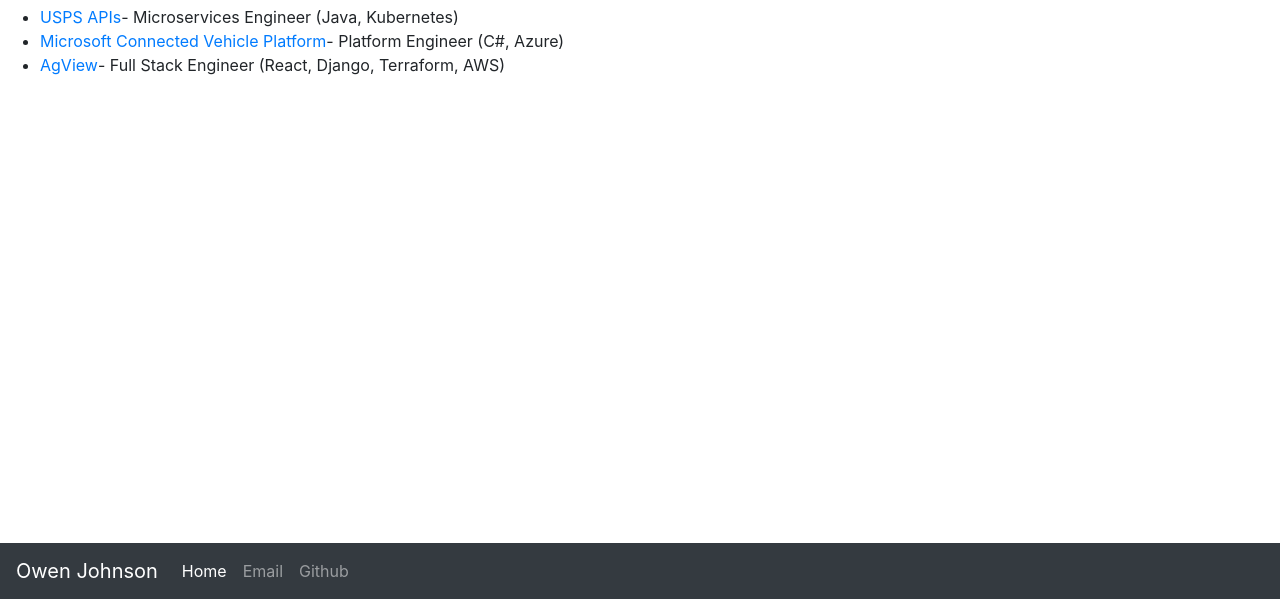
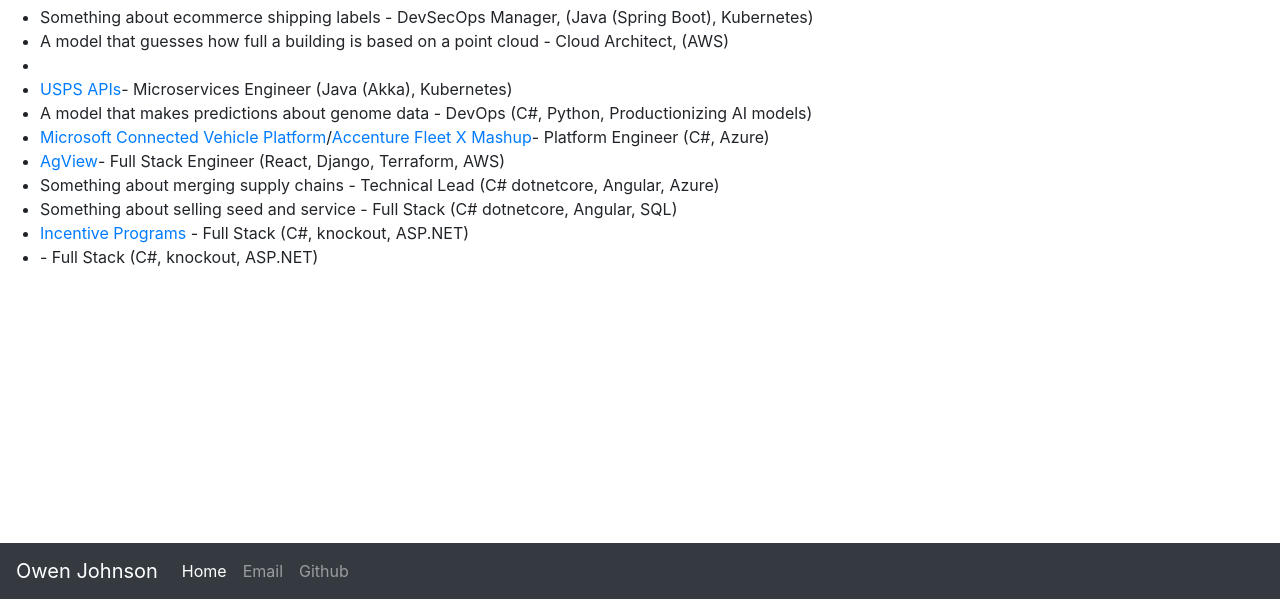
Before and after one commit to owen2/personal-site, a plain HTML site: page index.html in a window 1280 px wide. Shown: the part 201-800 px from the top of the page. Drawn offline with nearby package versions, Linux system fonts and the light colour scheme.

Commit message:
Update index.html

```diff
--- a/index.html
+++ b/index.html
@@ -24,9 +24,16 @@
         Here's some neat stuff I helped make!
     </h2>
     <ul>
-        <li><a href="https://developer.usps.com">USPS APIs</a>- Microservices Engineer (Java, Kubernetes)</li>
-        <li><a href="http://aka.ms/mcvp">Microsoft Connected Vehicle Platform</a>- Platform Engineer (C#, Azure)</li>
+        <li>Something about ecommerce shipping labels - DevSecOps Manager, (Java (Spring Boot), Kubernetes)</li>
+        <li>A model that guesses how full a building is based on a point cloud - Cloud Architect, (AWS)<li>
+        <li><a href="https://developer.usps.com">USPS APIs</a>- Microservices Engineer (Java (Akka), Kubernetes)</li>
+        <li>A model that makes predictions about genome data - DevOps (C#, Python, Productionizing AI models)</li>
+        <li><a href="http://aka.ms/mcvp">Microsoft Connected Vehicle Platform</a>/<a href="https://www.accenture.com/us-en/services/industry-x-0/mobility-x-o">Accenture Fleet X Mashup</a>- Platform Engineer (C#, Azure)</li>
         <li><a href="https://agview.com">AgView</a>- Full Stack Engineer (React, Django, Terraform, AWS)</li>
+        <li>Something about merging supply chains - Technical Lead (C# dotnetcore, Angular, Azure)</li>
+        <li>Something about selling seed and service - Full Stack (C# dotnetcore, Angular, SQL)</li>
+        <li><a href="https://www.itagroup.com/">Incentive Programs</a> - Full Stack (C#, knockout, ASP.NET)</li>
+        <li> - Full Stack (C#, knockout, ASP.NET)</li>
     </ul>
 
     <nav class="navbar fixed-bottom navbar-expand-sm navbar-dark bg-dark">
```
